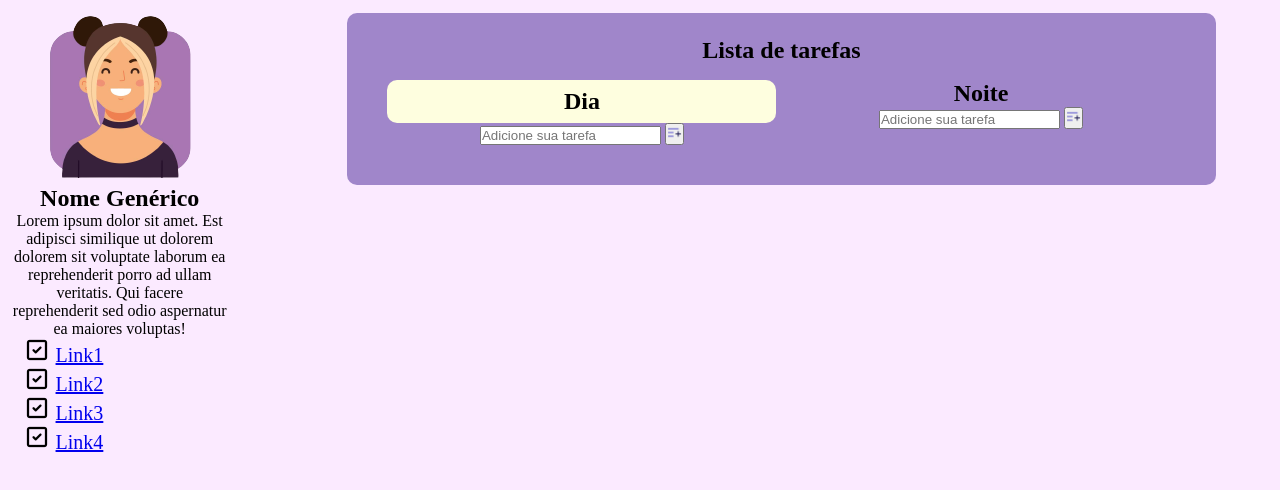
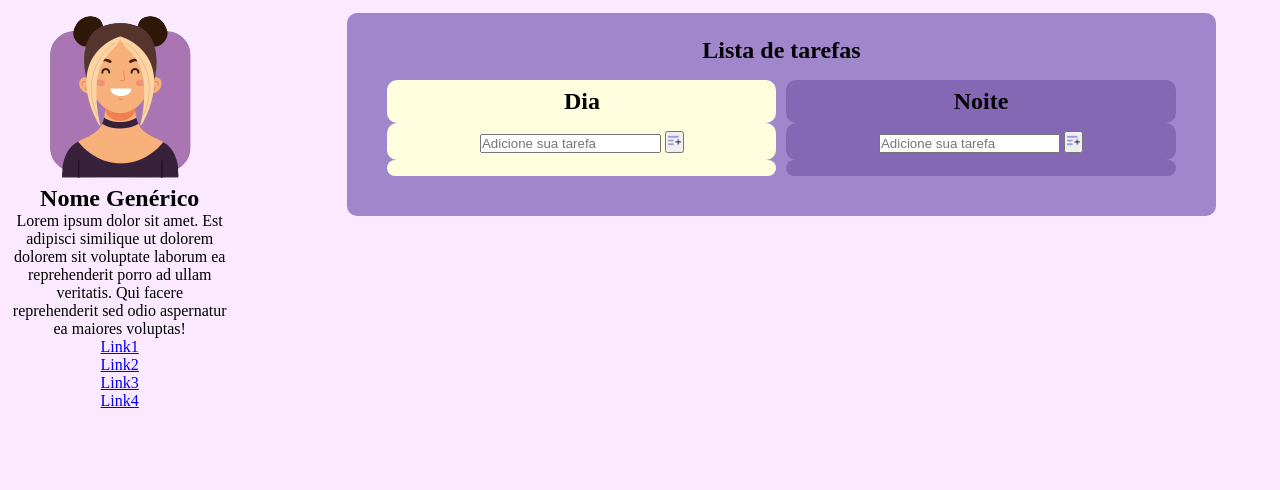
Before and after one commit to Luh-Santos/criacao-de-layout, a plain HTML site: page index.html in a window 1280 px wide. Drawn offline with Linux system fonts and the light colour scheme.

Commit message:
background noite

```diff
--- a/index.html
+++ b/index.html
@@ -28,12 +28,13 @@
             <button><img id="mudarAvatar11" src="assets/avatar11.png"></button>
             <button><img id="mudarAvatar12" src="assets/avatar12.png"></button>
         </div>
-        <button class="fechar" onclick="fecharPopup()"><img src="assets/x.png" width="30px"></button>
+        <button class="fechar" onclick="fecharPopup()"><img src="assets/x.png" width="30px">></button>
     </div>
     <div class="container">
         <header class="header">
             <button class="avatar" onclick="abrirPopup()"><img id="avatarSelecionado" src="assets/avatar3.png"></button>
             <article>
+
                 <h1>Nome Genérico</h1>
                 <p>Lorem ipsum dolor sit amet. Est adipisci similique ut dolorem dolorem sit voluptate laborum ea reprehenderit porro ad ullam veritatis. Qui facere reprehenderit sed odio aspernatur ea maiores voluptas!</p>
             </article>
@@ -52,21 +53,21 @@
             <section class="container-list">
                 <nav class="list">
                     <h2 class="todo-dia">Dia</h2>
-                    <div>
+                    <div class="todo-dia">
                         <input type="text" id="todo-dia-input" placeholder="Adicione sua tarefa">
                         <button onclick="addTask()"><img src="assets/add.png" width="15px"></button>
                     </div>
-                    <ul class="" id="todo-dia-ul">
+                    <ul class="todo-dia" id="todo-dia-ul">
                     </ul>
 
                 </nav>
                 <nav class="list">
                     <h2 class="todo-noite">Noite</h2>
-                    <div>
+                    <div class="todo-noite">
                         <input type="text" class="todo-noite-input" id="todo-noite-input" placeholder="Adicione sua tarefa">
                         <button onclick="addTaskNoite()"><img src="assets/add.png" width="15px"></button>
                     </div>
-                    <ul class="todo-noite, todo-noite-ul" id="todo-noite-ul">
+                    <ul class="todo-noite todo-noite-ul" id="todo-noite-ul">
                     </ul>
 
                 </nav>
--- a/style.css
+++ b/style.css
@@ -103,7 +103,13 @@ body {
   padding: 2%;
 }
 
-ul li {
+.list > .todo-noite {
+  background-color: #8568b4;
+  border-radius: 10px;
+  padding: 2%;
+}
+
+.main ul li {
   text-align: left;
   margin-left: 20%;
   list-style-image: url(assets/uncheck.png);
@@ -111,7 +117,7 @@ ul li {
   cursor: pointer;
 }
 
-ul li.checked {
+.main ul li.checked {
   list-style-image: url(assets/checked.png);
   text-decoration: line-through;
 }
--- a/todo.js
+++ b/todo.js
@@ -51,6 +51,7 @@ listNoite.addEventListener(
     } else if (e.target.tagName === "SPAN") {
       e.target.parentElement.remove();
     }
+    inputDia.value = "";
   },
   false
 );
```
Also changed, not shown: assets/edit.png (added).
